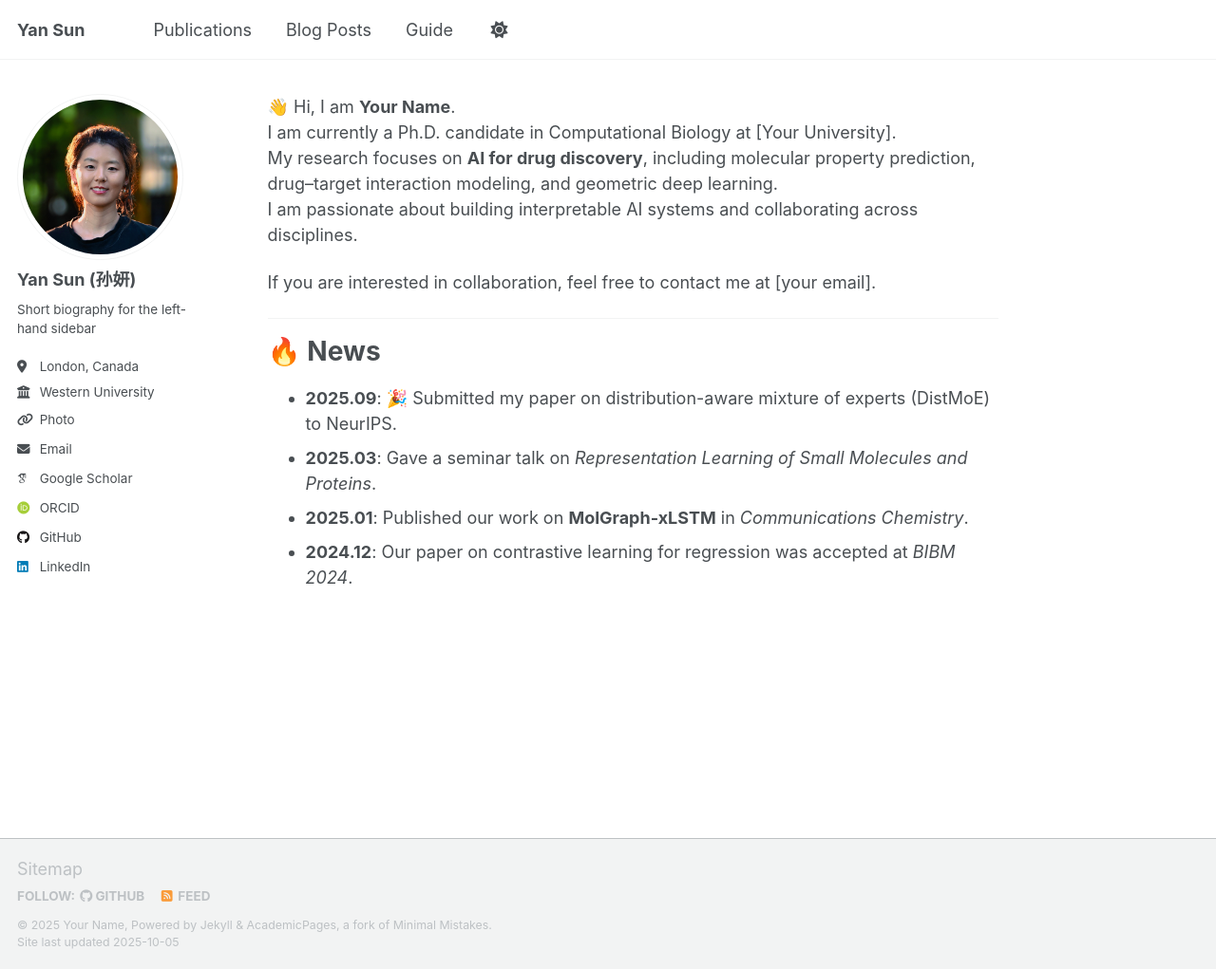
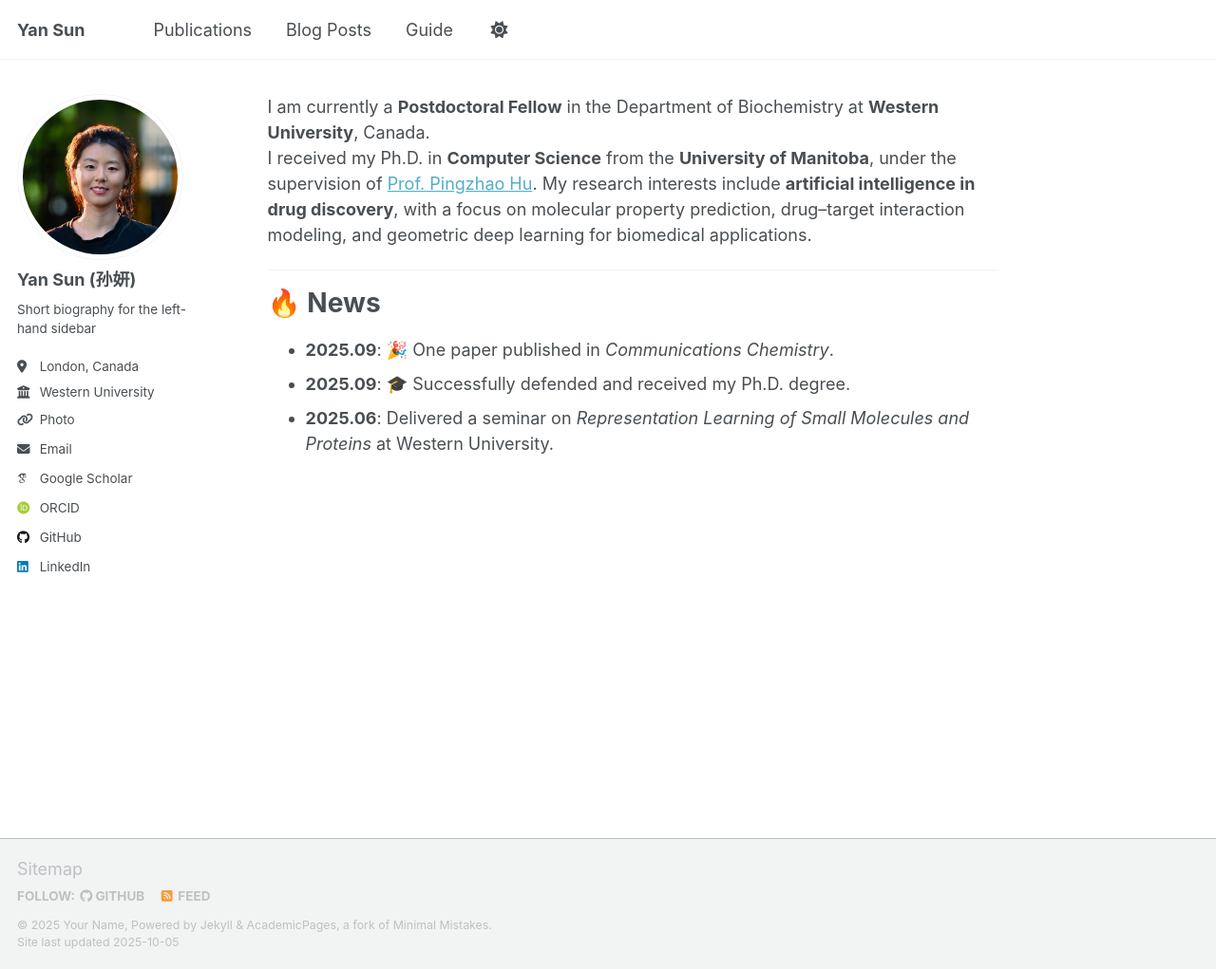
Before and after one commit to syan1992/syan1992.github.io, a Jekyll site: the page built from _pages/about.md, in a window 1280 px wide and 1021 px high. Shown: the whole window at 95% size. Built offline with Jekyll 4.4.1, drawn with Linux system fonts in a browser that asks for light colours; some web fonts are replaced; a script that is not in the unit is left out.

Commit message:
Update about.md

```diff
--- a/_pages/about.md
+++ b/_pages/about.md
@@ -3,19 +3,13 @@ permalink: /
 author_profile: true
 ---
 
-👋 Hi, I am **Your Name**.
-I am currently a Ph.D. candidate in Computational Biology at [Your University].
-My research focuses on **AI for drug discovery**, including molecular property prediction, drug–target interaction modeling, and geometric deep learning.
-I am passionate about building interpretable AI systems and collaborating across disciplines.
-
-If you are interested in collaboration, feel free to contact me at [your email].
+I am currently a **Postdoctoral Fellow** in the Department of Biochemistry at **Western University**, Canada.
+I received my Ph.D. in **Computer Science** from the **University of Manitoba**, under the supervision of [Prof. Pingzhao Hu](https://phulab.org/). My research interests include **artificial intelligence in drug discovery**, with a focus on molecular property prediction, drug–target interaction modeling, and geometric deep learning for biomedical applications.
 
 ---
 
 🔥 News
 ======
-
-- **2025.09**: 🎉 Submitted my paper on distribution-aware mixture of experts (DistMoE) to NeurIPS.
-- **2025.03**: Gave a seminar talk on *Representation Learning of Small Molecules and Proteins*.
-- **2025.01**: Published our work on **MolGraph-xLSTM** in *Communications Chemistry*.
-- **2024.12**: Our paper on contrastive learning for regression was accepted at *BIBM 2024*.
+- **2025.09**: 🎉 One paper published in *Communications Chemistry*.
+- **2025.09**: 🎓 Successfully defended and received my Ph.D. degree.
+- **2025.06**: Delivered a seminar on *Representation Learning of Small Molecules and Proteins* at Western University.
```
